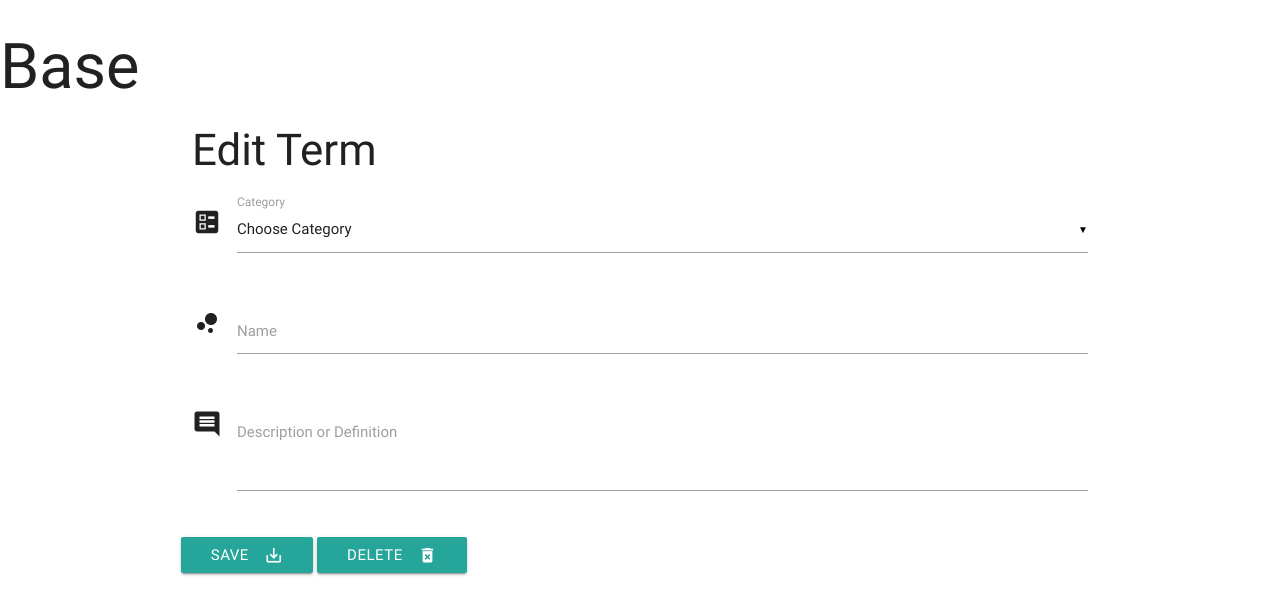
After one commit to kescardoso/cryptopedia, a Flask app: template templates/editterm.html in a window 1280 px wide. The commit adds this page. Shown: the top 615 px of the page. Run offline with Flask 2, Linux system fonts and the light colour scheme; the template is opened without the code that fills it, so the values that code supplies are empty; some libraries are stand-ins or nearby versions.

Commit message:
Wire up Edit Button and Bind data to edit form

```diff
--- a/static/css/style.css
+++ b/static/css/style.css
@@ -2,7 +2,7 @@
 .btns-glo {
     justify-content: space-between;
     position: absolute;
-    right: 15%;
+    right: 14%;
 }
 
 /* fix buttons dimensions on glossary view */
@@ -11,3 +11,7 @@
     margin-right: 8px;
     color: grey;
 }
+
+/* fix delte button style on edit view */
+.btn-del {
+}
--- /dev/null
+++ b/templates/editterm.html
@@ -0,0 +1,64 @@
+{% extends 'base.html' %}
+{% block content %}
+
+    <h3>Edit Term</h3>
+    <div class="row">
+
+        <!-- Start form: edit term onto the database -->
+        <form action="{{ url_for('update_term', term_id=term._id) }}" method="POST" class="col s12">
+
+            <!-- Edit category -->
+            <div class="row">
+                <div class="input-field col s12">
+                    <i class="material-icons prefix">ballot</i>
+                    <select id="category" name="category_name">
+                    <option value="" disabled selected>Choose Category</option>
+                        {% for cat in categories %}
+                            {% if cat.category_name == term.category_name %}
+                                <option value="{{cat.category_name}}" selected >{{cat.category_name}}</option>
+                            {% else %}
+                                <option value="{{cat.category_name}}"  >{{cat.category_name}}</option>
+                            {% endif %}
+                        {% endfor %}
+                    </select>
+                    <label>Category</label>
+                </div>
+            </div>
+
+            <!-- Edit name -->
+            <div class="row">
+                <div class="input-field col s12">
+                    <i class="material-icons prefix">bubble_chart</i>
+                    <input id="term_name" name="term_name" type="text" class="validate" value="{{ term.term_name }}">
+                    <label for="icon_assignment">Name</label>
+                </div>
+            </div>
+
+            <!-- Task description -->
+            <div class="row">
+                <div class="input-field col s12">
+                    <i class="material-icons prefix">insert_comment</i>
+                    <textarea id="term_description" name="term_description" class="materialize-textarea">{{ term.term_description }}</textarea>
+                    <label for="icon_subject">Description or Definition</label>
+                </div>
+            </div>
+
+            <!-- Submit Button -->
+            <div class="row">
+                <button class="btn waves-effect waves-light" type="submit" name="action">
+                    Save
+                    <i class="material-icons right">save_alt</i>
+                </button>
+                <!-- Delete Button -->
+                <a href="{{ url_for('delete_term', term_id=term._id) }}"
+                    class="btn waves-effect waves-light">
+                    Delete
+                    <i class="material-icons prefix right">delete_forever</i>
+                </a>
+
+            </div>
+
+        </form>
+    </div>
+
+{% endblock %}
```
